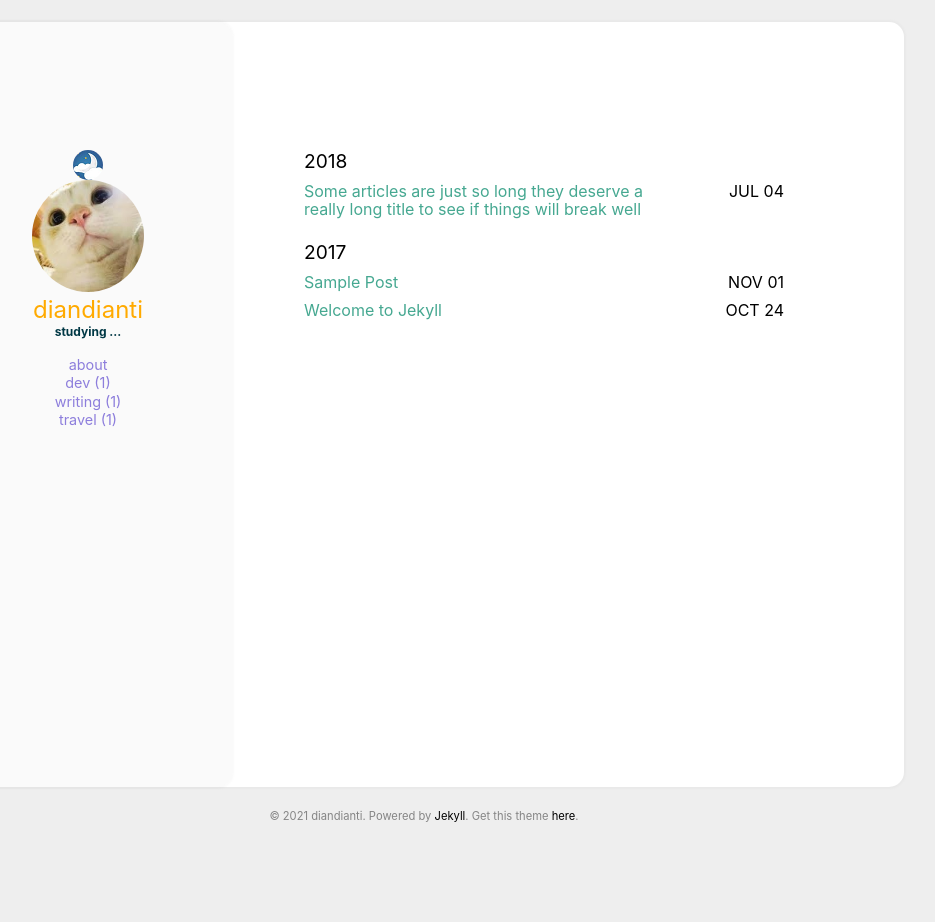
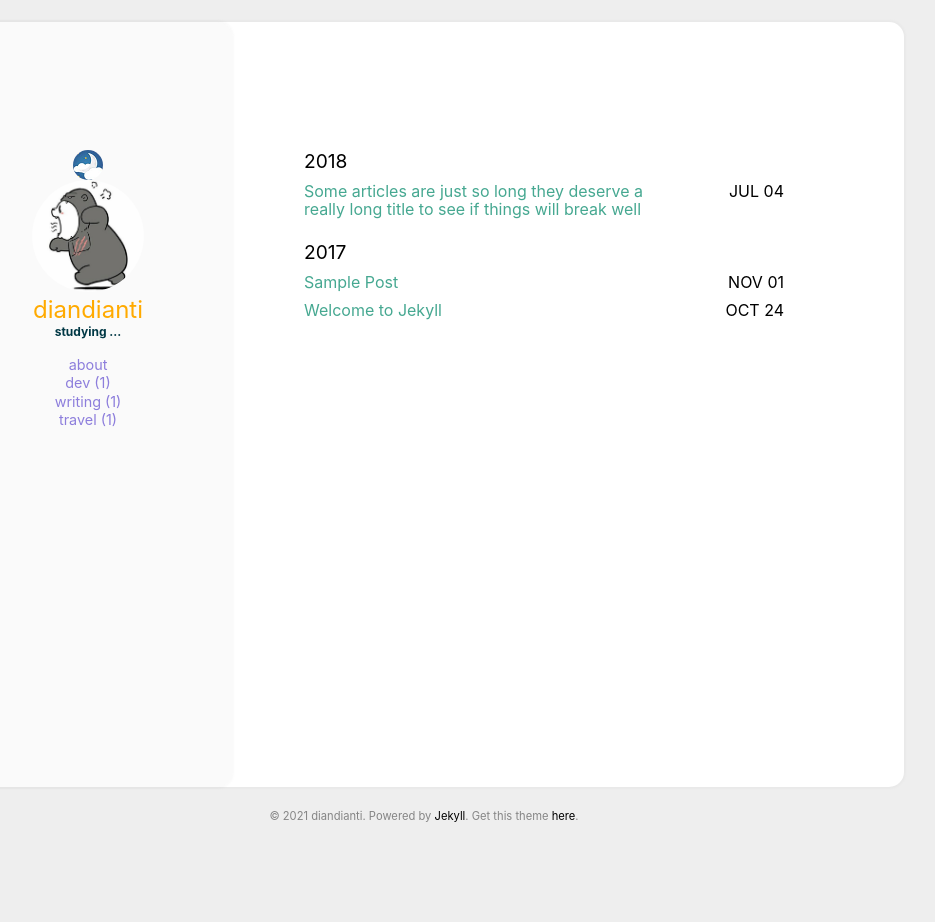
Before and after one commit to diandianti/blog, a Jekyll site: the page built from index.html, in a window 1280 px wide. Shown: the whole page, without its empty margins (216-1151 px from the left). Built offline with Jekyll 4.4.1, drawn with Linux system fonts in a browser that asks for light colours.

Commit message:
change: add ddt jpg

```diff
--- a/_config.yml
+++ b/_config.yml
@@ -17,7 +17,7 @@ disqus_shortname: #disqus shortname
 
 user:
   name: diandianti
-  pic: /assets/img/cat.jpg
+  pic: /assets/img/ddt.jpg
   picAlt: "ddt"
   job: studying ...
   aboutme: true # comment this out if you don't need the 'about' page.
```
Also changed, not shown: assets/img/ddt.jpg (added).
